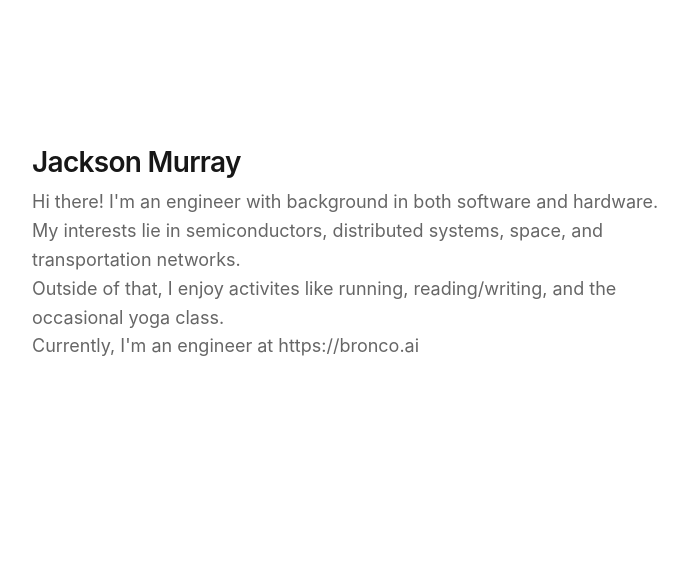
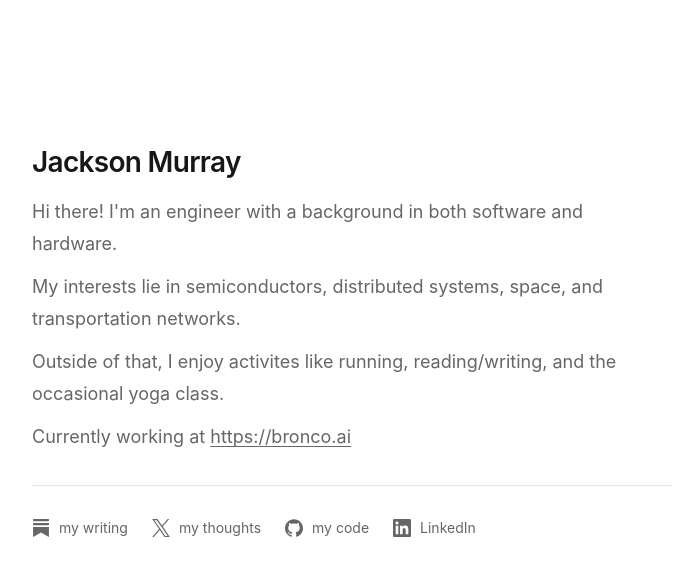
Before and after one commit to jdmurray21/website, a plain HTML site: page index.html in a window 1280 px wide. Shown: the whole page, without its empty margins (288-976 px from the left). Drawn offline with Linux system fonts and the light colour scheme.

Commit message:
Improve bio spacing and add social links

```diff
--- a/index.html
+++ b/index.html
@@ -20,17 +20,31 @@
       margin: 0 auto;
       padding: clamp(80px, 18vh, 160px) 24px 64px;
     }
-    h1 { margin: 0 0 8px; font-size: 28px; font-weight: 600; line-height: 1.3; letter-spacing: -0.025em; }
-    p { margin: 0; color: #666; font-size: 18px; line-height: 1.6; }
+    h1 { margin: 0 0 16px; font-size: 28px; font-weight: 600; line-height: 1.3; letter-spacing: -0.025em; }
+    p { margin: 0; color: #666; font-size: 18px; line-height: 1.75; }
+    p + p { margin-top: 12px; }
+    a { color: inherit; text-decoration: underline; text-underline-offset: 3px; }
+    a:hover { color: #171717; }
+    .socials { display: flex; flex-wrap: wrap; gap: 8px 24px; margin-top: 32px; padding-top: 20px; border-top: 1px solid #e8e8e8; }
+    .socials a { display: inline-flex; align-items: center; gap: 9px; min-height: 44px; color: #666; font-size: 14px; text-decoration: none; }
+    .socials a:hover { color: #171717; text-decoration: underline; text-underline-offset: 4px; }
+    a:focus-visible { outline: 2px solid #171717; outline-offset: 5px; border-radius: 2px; }
+    .socials svg { width: 18px; height: 18px; flex-shrink: 0; fill: currentColor; }
   </style>
 </head>
 <body>
   <main>
     <h1>Jackson Murray</h1>
-    <p>Hi there! I'm an engineer with background in both software and hardware.</p>
+    <p>Hi there! I'm an engineer with a background in both software and hardware.</p>
     <p>My interests lie in semiconductors, distributed systems, space, and transportation networks.</p>
     <p>Outside of that, I enjoy activites like running, reading/writing, and the occasional yoga class.</p>
-    <p>Currently, I'm an engineer at https://bronco.ai</p>
+    <p>Currently working at <a href="https://bronco.ai">https://bronco.ai</a></p>
+    <nav class="socials" aria-label="Social links">
+      <a href="https://substack.com/@jacksonmurr/posts" aria-label="My writing on Substack"><svg viewBox="0 0 24 24" aria-hidden="true" focusable="false"><path d="M22.539 8.242H1.46V5.406h21.08v2.836zM1.46 10.812V24L12 18.11 22.54 24V10.812H1.46zM22.54 0H1.46v2.836h21.08V0z"/></svg><span>my writing</span></a>
+      <a href="https://x.com/jdmurray21" aria-label="My thoughts on X"><svg viewBox="0 0 24 24" aria-hidden="true" focusable="false"><path d="M14.234 10.162 22.977 0h-2.072l-7.591 8.824L7.251 0H.258l9.168 13.343L.258 24H2.33l8.016-9.318L16.749 24h6.993zm-2.837 3.299-.929-1.329L3.076 1.56h3.182l5.965 8.532.929 1.329 7.754 11.09h-3.182z"/></svg><span>my thoughts</span></a>
+      <a href="https://github.com/jdmurray21" aria-label="My code on GitHub"><svg viewBox="0 0 24 24" aria-hidden="true" focusable="false"><path d="M12 .297c-6.63 0-12 5.373-12 12 0 5.303 3.438 9.8 8.205 11.385.6.113.82-.258.82-.577 0-.285-.01-1.04-.015-2.04-3.338.724-4.042-1.61-4.042-1.61C4.422 18.07 3.633 17.7 3.633 17.7c-1.087-.744.084-.729.084-.729 1.205.084 1.838 1.236 1.838 1.236 1.07 1.835 2.809 1.305 3.495.998.108-.776.417-1.305.76-1.605-2.665-.3-5.466-1.332-5.466-5.93 0-1.31.465-2.38 1.235-3.22-.135-.303-.54-1.523.105-3.176 0 0 1.005-.322 3.3 1.23.96-.267 1.98-.399 3-.405 1.02.006 2.04.138 3 .405 2.28-1.552 3.285-1.23 3.285-1.23.645 1.653.24 2.873.12 3.176.765.84 1.23 1.91 1.23 3.22 0 4.61-2.805 5.625-5.475 5.92.42.36.81 1.096.81 2.22 0 1.606-.015 2.896-.015 3.286 0 .315.21.69.825.57C20.565 22.092 24 17.592 24 12.297c0-6.627-5.373-12-12-12"/></svg><span>my code</span></a>
+      <a href="https://www.linkedin.com/in/jackson--murray/" aria-label="My LinkedIn profile"><svg viewBox="0 0 24 24" aria-hidden="true" focusable="false"><path d="M20.447 20.452h-3.554v-5.569c0-1.328-.027-3.037-1.852-3.037-1.853 0-2.136 1.445-2.136 2.939v5.667H9.351V9h3.414v1.561h.046c.477-.9 1.637-1.85 3.37-1.85 3.601 0 4.267 2.37 4.267 5.455v6.286zM5.337 7.433c-1.144 0-2.063-.926-2.063-2.065 0-1.138.92-2.063 2.063-2.063 1.14 0 2.064.925 2.064 2.063 0 1.139-.925 2.065-2.064 2.065zm1.782 13.019H3.555V9h3.564v11.452zM22.225 0H1.771C.792 0 0 .774 0 1.729v20.542C0 23.227.792 24 1.771 24h20.451C23.2 24 24 23.227 24 22.271V1.729C24 .774 23.2 0 22.222 0h.003z"/></svg><span>LinkedIn</span></a>
+    </nav>
   </main>
 </body>
 </html>
```
